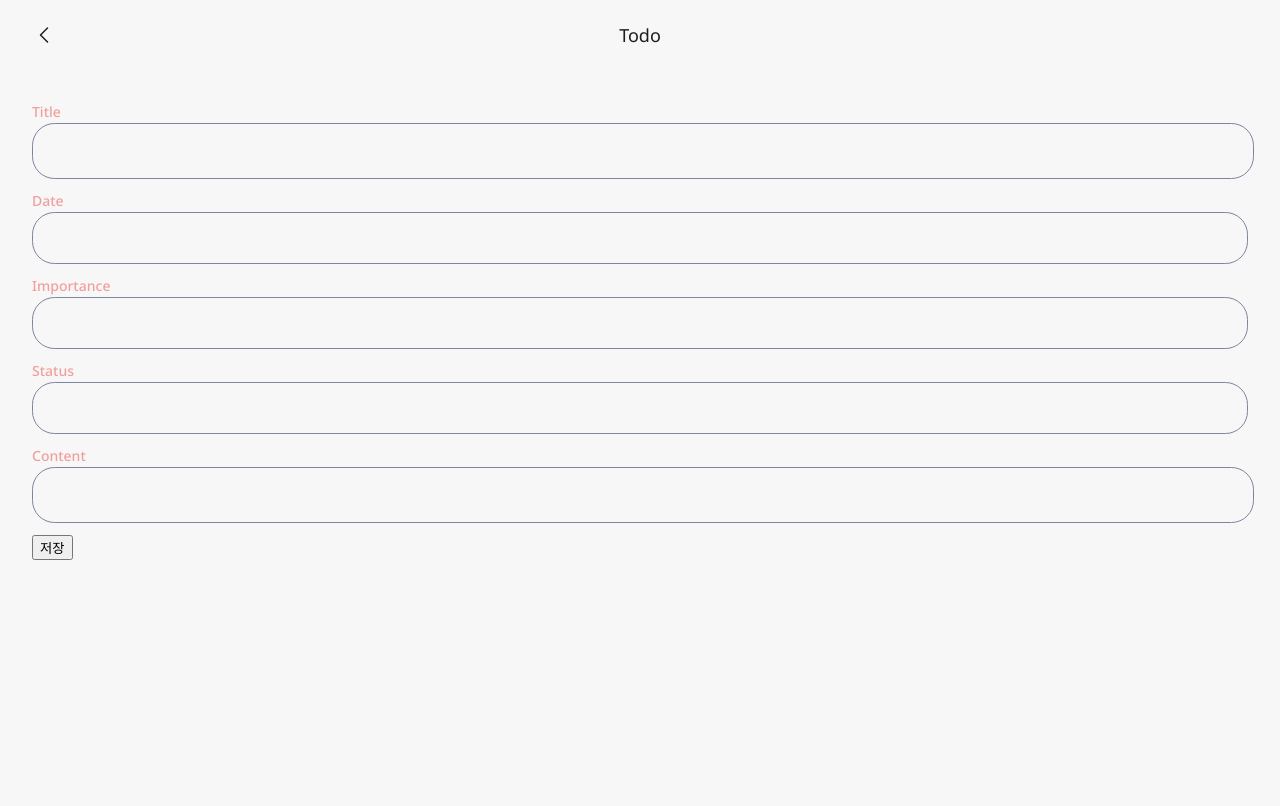
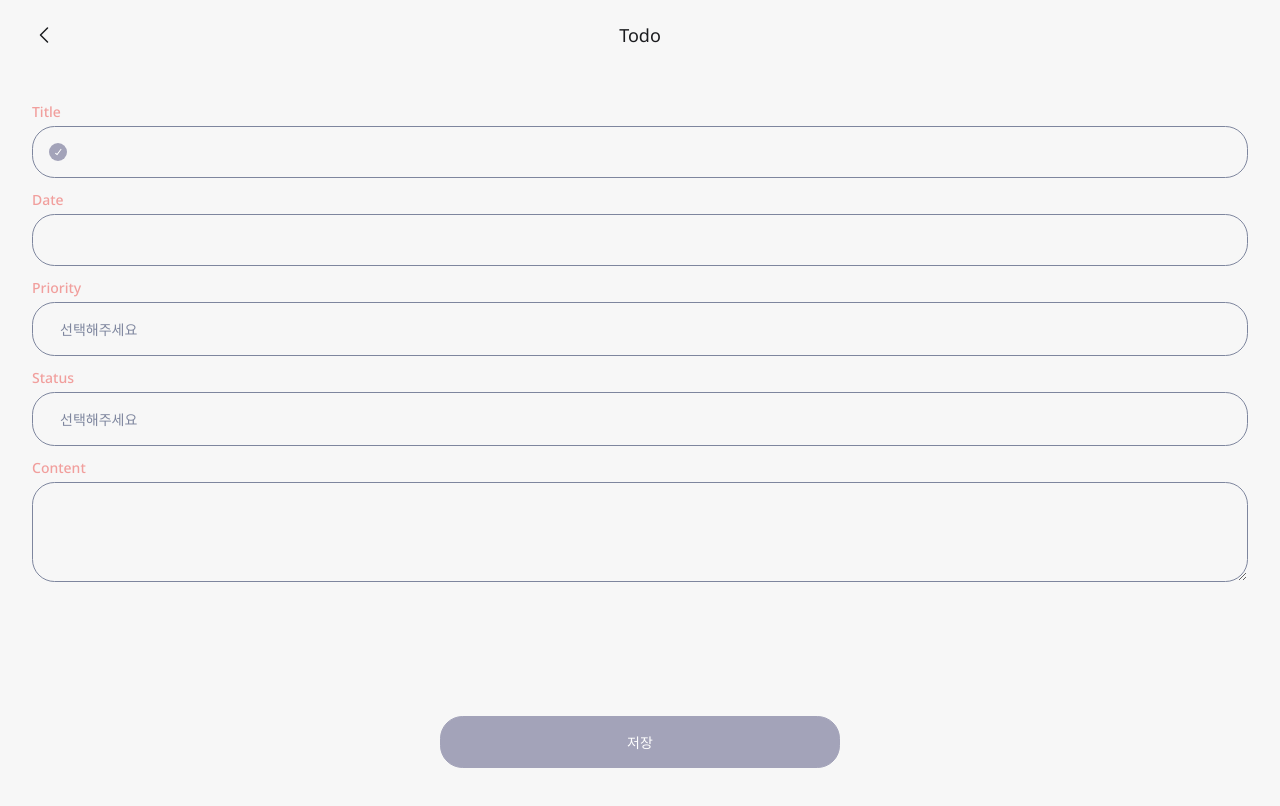
Before and after one commit to sw0610/Save-The-Day, a Vue app in the folder Frontend/todo-list/: page /detail in a window 1280 px wide. Shown: the top 806 px of the page. Built offline with nearby package versions, Linux system fonts and the light colour scheme.

Commit message:
feat: 디테일 페이지 생성

```diff
--- a/Frontend/todo-list/src/components/Task/TaskForm.vue
+++ b/Frontend/todo-list/src/components/Task/TaskForm.vue
@@ -3,34 +3,100 @@
         <div>
             <div class="formComponent" id="taskTitle">
                 <div class="title">Title</div>
-                <input class="box">
+                <div id="titleInputBox">
+                    <input class="box" id="titleInput" v-model="formData.title" type="text" @focus="isTitleFocused=true" @blur="isTitleFocused=false">
+                    <img id="inputIcon" :src= "require(isTitleFocused ? '../../assets/icon/check_selected.svg':'../../assets/icon/check.svg')">
+                </div>
             </div>
             <div class="formComponent" id="date">
                 <div class="title">Date</div>
                 <button class="box"></button>
             </div>
             <div  class="formComponent" id="importance">
-                <div class="title">Importance</div>
-                <button class="box"></button>
+                <div class="title">Priority</div>
+                <div class="selectBox" :class="{ selectBoxOpen: isOpen }">
+                    <button class="selectBoxLabel" :class="{ openLabel: isOpen }" @click="toggleDropdown">{{ selectedOption || '선택해주세요' }}</button>
+                    <ul v-show="isOpen" class="optionList">
+                        <li class="optionItem" v-for="(importanceOpt, index) in importanceOpts" :key="index" @click="selectOption(importanceOpt)">{{ importanceOpt }}</li>
+                    </ul>
+                </div>
             </div>
             <div class="formComponent" id="status">
                 <div class="title">Status</div>
-                <button class="box"></button>
+                    <div class="selectBox" :class="{ selectStatusBoxOpen: isStatusOpen }">
+                        <button class="selectBoxLabel" :class="{ openStatusLabel: isStatusOpen }" @click="toggleStatusDropdown">{{ selectedStatusOption || '선택해주세요' }}</button>
+                        <ul v-show="isStatusOpen" class="optionList">
+                            <li class="optionItem" v-for="(statusOpt, index) in statusOpts" :key="index" @click="selectStatusOption(statusOpt)">{{ statusOpt }}</li>
+                        </ul>
+                </div>
             </div>
             <div  class="formComponent" id="content">
-                <div class="title">Content</div>
-                <input class="box">
+                <div class="title" >Content</div>
+                <textarea id="contentInput" class="box" type="text" @focus="isContentSelected=true" @blur="isContentSelected=false"></textarea>
             </div>
         </div>
-        <button>저장</button>
+        <button id="submitBtn" :disabled="!isFormValid">저장</button>
     </div>
 </template>
 <script>
+    export default{
+        data(){
+            return{
+                isTitleFocused: false,
+                isContentSelected:false,
+                importanceOpts:['High', 'Normal', 'Low'],
+                isOpen: false,
+                selectedOption: null,
+                statusOpts: ['Not Started', 'In Progress', 'Not Started'],
+                isStatusOpen: false,
+                selectedStatusOption: null,
+                formData:{
+                    title:'',
+                    content:'',
+                    priority:null,
+                    status:null,
+                }
+            };
+        },
+        methods: {
+            toggleDropdown() {
+                this.isOpen = !this.isOpen;
+                if(this.isOpen){
+                    this.isStatusOpen=false;
+                }
+            },
+            selectOption(option) {
+                this.selectedOption = option;
+                this.formData.priority = option;
+                this.isOpen = false; // 선택한 후 드롭다운을 닫습니다.
+            },
+            toggleStatusDropdown() {
+                this.isStatusOpen = !this.isStatusOpen;
+                if(this.isStatusOpen){
+                    this.isOpen=false;
+                }
+            },
+            selectStatusOption(option) {
+                this.selectedStatusOption = option;
+                this.formData.status = option;
+                this.isStatusOpen = false; // 선택한 후 드롭다운을 닫습니다.
+            }
+        },
+        computed:{
+            isFormValid(){
+                var data= this.formData;
+                console.log(data);
+                return data.title!==''
+                    && data.priority!==null && data.status!==null;
+            }
+        }
+    };
 </script>
 <style>
     #form{
+        position: relative;
         background-color: #F7F7F7;
-        height: calc(100vh - 70px);
+        height: calc(100vh - 100px);
         padding: 20px 32px;
     }
 
@@ -43,9 +109,10 @@
         font-size: 14px;
         font-family: 'Noto Sans', sans-serif;
         font-weight: 500;
-        margin-bottom: 2px
+        margin-bottom: 5px
     }
     .box{
+        box-sizing: border-box;
         border: 1px solid #7E869E;
         width: 100%;
         height: 52px;
@@ -56,9 +123,155 @@
         align-items: center;
         justify-content: flex-start;
         color: #7E869E;
+        font-family: 'Noto Sans KR', sans-serif;
+        font-weight: 500;
+        font-size: 14px;
+        padding-left: 12px;
+    }
+
+    #titleInputBox{
+        position: relative;
+    }
+    #inputIcon{
+        position: absolute;
+        top:17px;
+        left: 17px;
+    }
+
+    #titleInput{
+        padding-left: 48px;
+    }
+    #titleInput:focus-within, #contentInput:focus-within{
+        outline: none !important;
+        border-color: #F19F9D;
+        color: #1B1C1F;
+    }
+
+    #contentInput{
+        padding: 24px 24px !important;
+        height: 100px;
+    }
+
+    .selectBox * { box-sizing: border-box; }
+    .selectBox {
+        position: relative;
+        height: 52px;
+        border-radius: 22.5px;
+        border: 1px solid #7E869E;
+        background-color: transparent;
+        background-size: 20px;
+        display: flex;
+        align-items: center;
+        justify-content: flex-start;
+        color: #7E869E;
+        font-family: 'Noto Sans KR', sans-serif;
+        font-weight: 500;
+        font-size: 14px;
+        padding-left: 12px;
+    /* cursor: pointer; */
+
+        /* padding: 12px 17px; */
+    }
+
+
+    .selectBox .selectBoxLabel {
+        display: flex;
+        width: 100%;
+        align-items: center;
+        /* width: inherit; */
+        height: inherit;
+        border: 0 none;
+        outline: 0 none;
+        padding-left: 15px;
+        background: transparent;
+        position: static;
+        cursor: pointer;
+        color: #7E869E;
         font-family: 'Noto Sans', sans-serif;
         font-weight: 500;
         font-size: 14px;
     }
+    .selectBox .optionList {
+        position: absolute;
+        border: 1px solid #F19F9D;
+        top: 40px;
+        left: 0;
+        width: 100%;
+        color: #1B1C1F;
+        list-style-type: none;
+        padding: 0px;
+        border-radius: 6px;
+        overflow: hidden;
+        background-color: #F7F7F7;
+        /* max-height: 0; */
+        font-family: 'Noto Sans', sans-serif;
+        font-weight: 500;
+        font-size: 14px;
+        transition: .3s ease-in;
+        z-index: 1;
+    }
 
-</style>
+    .selectBox.active .optionList {
+        /* max-height: 500px; */
+    }
+
+    .selectBox .optionItem {
+    display: flex;
+    flex-direction: column;
+    justify-content: center;
+    align-items: flex-start;
+    text-align: left;
+    border-bottom: 1px dashed #F19F9D;
+    padding: 5px 15px 5px;
+    transition: .1s;
+    height: 42px;
+    }
+
+    .optionItem:hover {
+        background: #F19F9D;
+        color: #7E869E;
+    }
+
+    .selectBox .optionItem:last-child {
+        border-bottom: 0 none;
+    }
+
+    .selectBoxOpen, .selectStatusBoxOpen{
+        border-color: #F19F9D;
+    }
+    .openLabel, .openStatusLabel {
+        color: #1B1C1F !important;
+    }
+
+
+    .selectBox .optionList::-webkit-scrollbar {width: 6px;}
+    .selectBox .optionList::-webkit-scrollbar-track {background: transparent; }
+    .selectBox .optionList::-webkit-scrollbar-thumb {background: #303030; border-radius: 45px;}
+    .selectBox .optionList::-webkit-scrollbar-thumb:hover {background: #303030;}
+
+
+    #submitBtn{
+        position: fixed;
+        bottom: 32px; /* 하단 여백 조정 */
+        left: 50%; /* 가운데 정렬을 위해 왼쪽 여백을 50%로 설정 */
+        transform: translateX(-50%); /* 가운데 정렬 */
+        width: 90%; /* 버튼의 너비를 화면 너비의 90%로 설정 */
+        max-width: 400px; /* 버튼의 최대 너비 설정 */
+        border: 1px solid #F19F9D;
+        background-color: #F19F9D;
+        color: #FFFFFF;
+        height: 52px;
+        border-radius: 22.5px;
+        font-family: 'Noto Sans KR', sans-serif;
+        font-weight: 500;
+        font-size: 14px;
+    }
+
+    #submitBtn:disabled {
+        /* 유효하지 않은 경우의 스타일 */
+        border: 1px solid #A3A3B9;
+        background-color: #A3A3B9;
+        color: #FFFFFF;
+    }
+
+    </style>
```
Also changed, not shown: Frontend/todo-list/src/assets/icon/check.svg (added), Frontend/todo-list/src/assets/icon/check_selected.svg (added).
